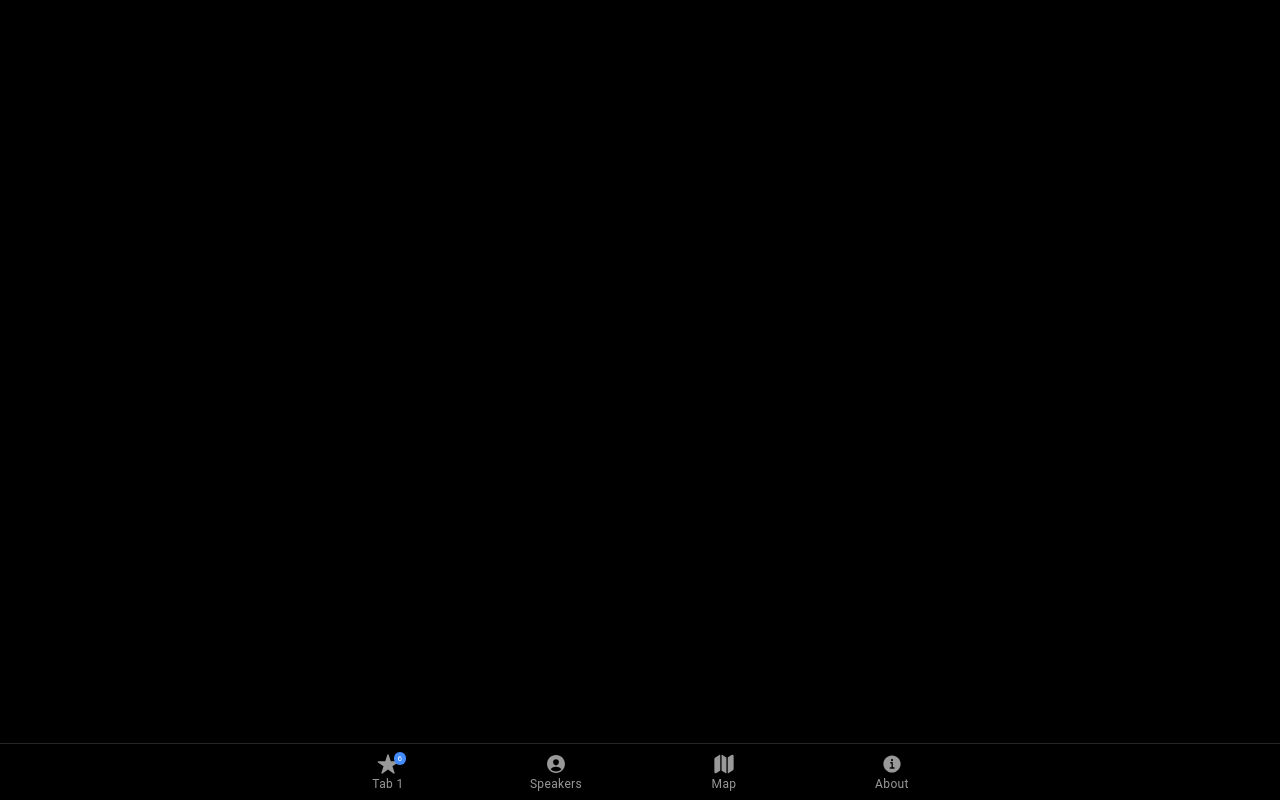
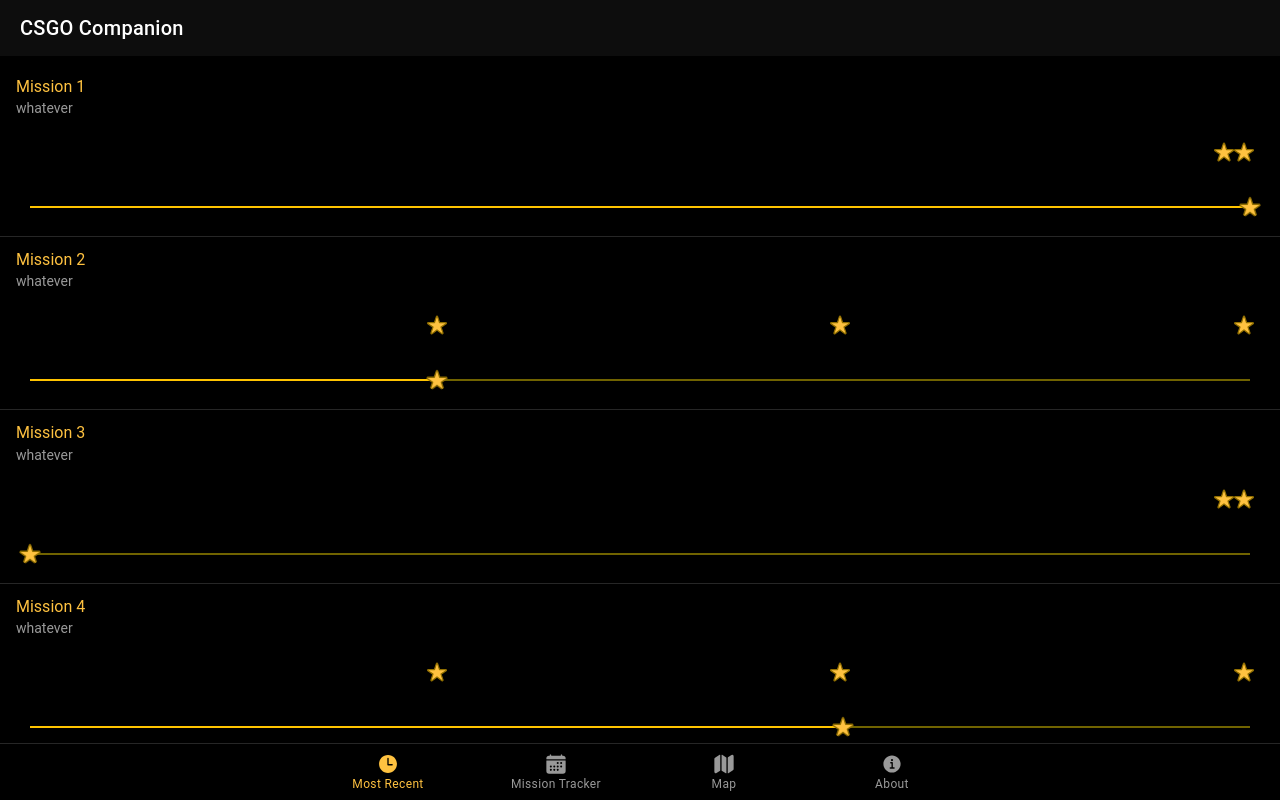
Before and after one commit to diwapno/CSGOCompanion, a React (Create React App) app: page /thisweek in a window 1280 px wide. Built offline with nearby package versions, Linux system fonts and the light colour scheme.

Commit message:
Firebase init

```diff
--- a/src/App.tsx
+++ b/src/App.tsx
@@ -1,6 +1,6 @@
 import React from 'react';
 import { Redirect, Route } from 'react-router-dom';
-import { IonApp, IonBadge, IonIcon, IonLabel, IonRouterOutlet, IonTabBar, IonTabButton, IonTabs } from '@ionic/react';
+import { IonApp, IonIcon, IonLabel, IonRouterOutlet, IonTabBar, IonTabButton, IonTabs } from '@ionic/react';
 import { IonReactRouter } from '@ionic/react-router';
 import Home from './pages/Home';
 
@@ -22,28 +22,27 @@
 
 /* Theme variables */
 import './theme/variables.css';
-import { star, personCircle, map, informationCircle } from 'ionicons/icons';
+import { map, informationCircle, calendar, time } from 'ionicons/icons';
 
 const App: React.FC = () => (
   <IonApp>
     <IonReactRouter>
       <IonTabs>
         <IonRouterOutlet>
-          <Route path="/home" component={Home} exact={true} />
-          <Route path="/tab2" component={Home} exact={true} />
+          <Route path="/thisweek" component={Home} exact={true} />
+          <Route path="/missiontracker" component={Home} exact={true} />
           <Route path="/tab3" component={Home} />
-          <Route exact path="/" render={() => <Redirect to="/home" />} />
+          <Route exact path="/" render={() => <Redirect to="/thisweek" />} />
         </IonRouterOutlet>
         <IonTabBar slot="bottom">
-          <IonTabButton tab="home" href="/home">
-            <IonIcon icon={star} />
-            <IonLabel>Tab 1</IonLabel>
-            <IonBadge>6</IonBadge>
+          <IonTabButton tab="thisweek" href="/thisweek">
+            <IonIcon icon={time} />
+            <IonLabel>Most Recent</IonLabel>
           </IonTabButton>
 
-          <IonTabButton tab="speakers" href="/tab2">
-            <IonIcon icon={personCircle} />
-            <IonLabel>Speakers</IonLabel>
+          <IonTabButton tab="missionTracker" href="/missiontracker">
+            <IonIcon icon={calendar} />
+            <IonLabel>Mission Tracker</IonLabel>
           </IonTabButton>
 
           <IonTabButton tab="map" href="/tab3">
--- a/src/pages/Home.tsx
+++ b/src/pages/Home.tsx
@@ -1,6 +1,6 @@
 import { IonContent, IonHeader, IonList, IonPage, IonTitle, IonToolbar } from '@ionic/react';
 import React from 'react';
-import MissionItem from '../components/MissionItem';
+import MissionTrackerItem from '../components/MissionTrackerItem';
 import './Home.css';
 
 interface Mission {
@@ -65,7 +65,7 @@
           </IonToolbar>
         </IonHeader>
         <IonList>
-          {missions.map((mission) => <MissionItem title={mission.title} description={mission.description} missionStars={mission.stars} selectedStars={mission.selectedStars} />)}
+          {missions.map((mission) => <MissionTrackerItem title={mission.title} description={mission.description} missionStars={mission.stars} selectedStars={mission.selectedStars} />)}
         </IonList>
       </IonContent>
     </IonPage>
--- a/src/theme/variables.css
+++ b/src/theme/variables.css
@@ -3,7 +3,7 @@
 
 /** Ionic CSS Variables **/
 :root {
-    --ion-color-primary: #428cff;
+    --ion-color-primary: #ffc240;;
     --ion-color-primary-rgb: 66,140,255;
     --ion-color-primary-contrast: #ffffff;
     --ion-color-primary-contrast-rgb: 255,255,255;
```
Also changed, not shown: src/components/MissionTrackerItem.tsx (renamed from src/components/MissionItem.tsx, +4 -4 lines), firebase.json (added), src/components/MissionTrackerItem.css (renamed from src/components/MissionItem.css), 1 other file (tests, documents, lock files or other folders).
